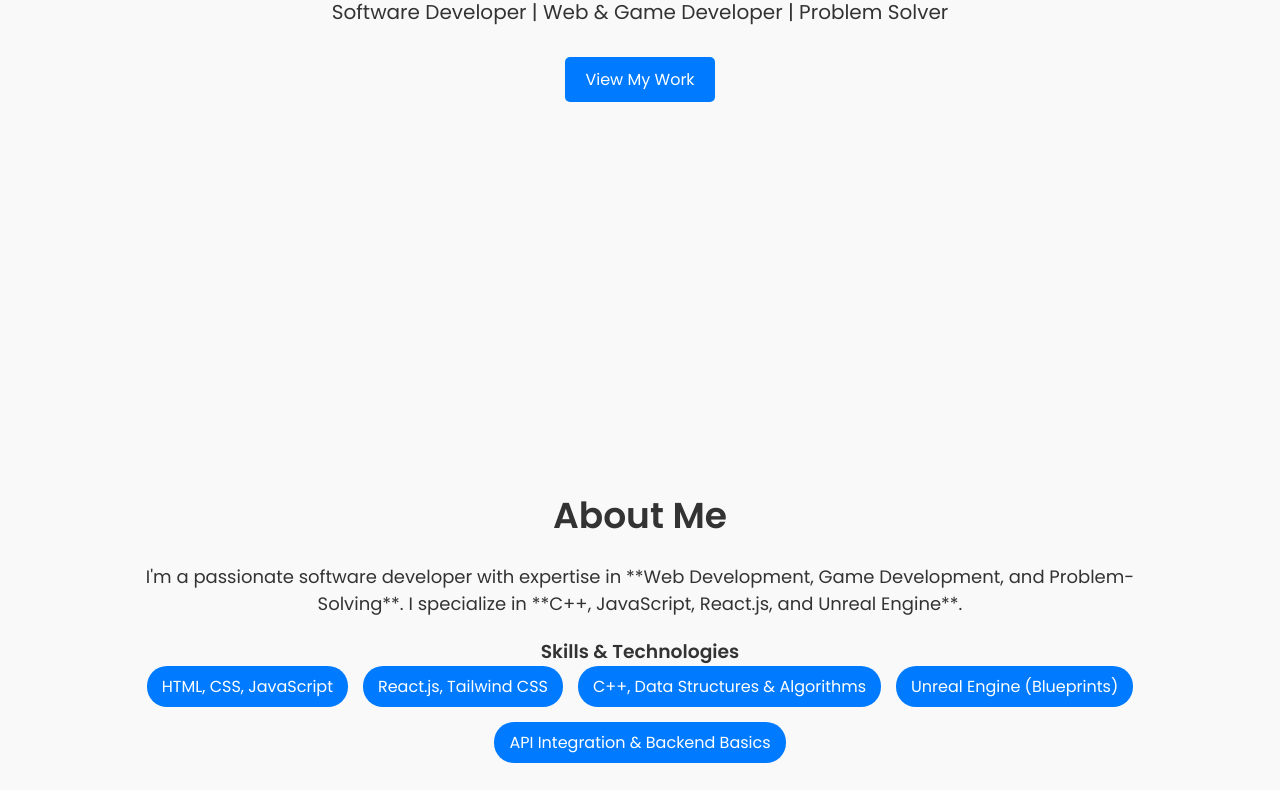
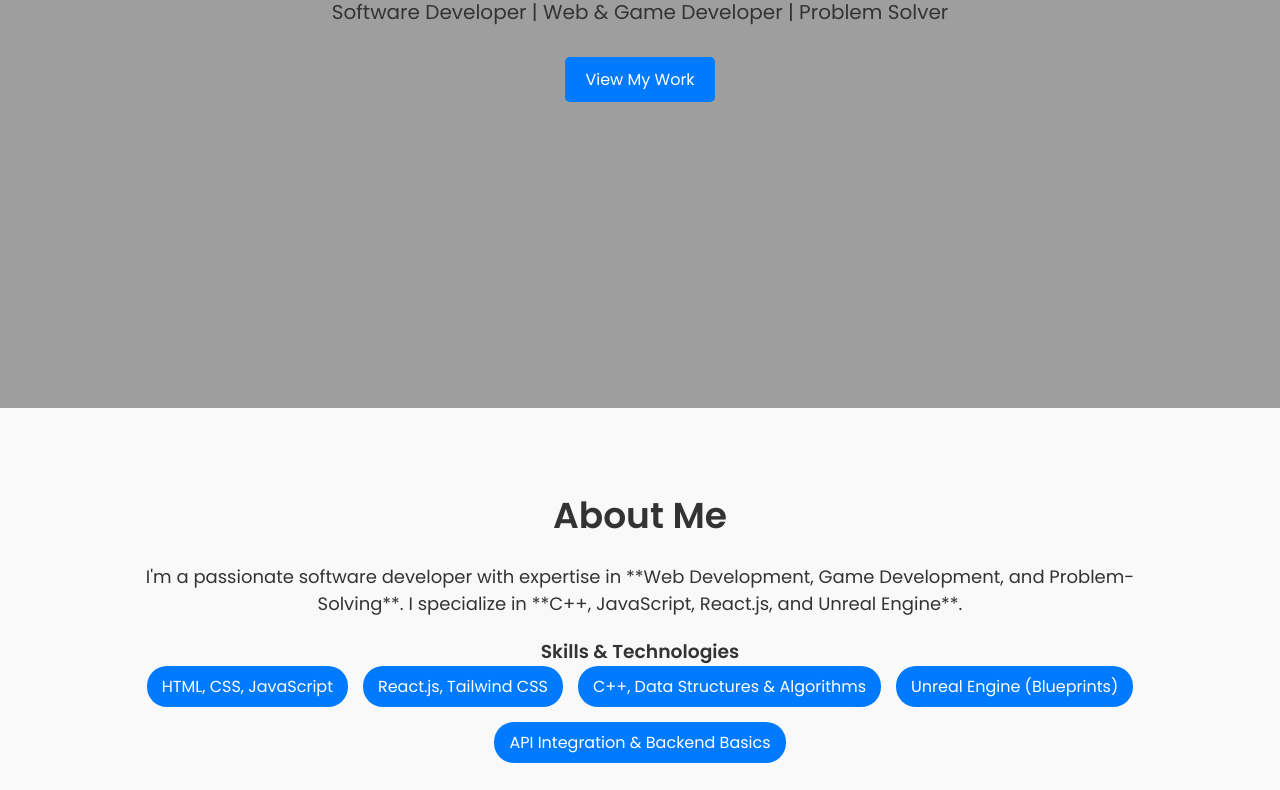
Before and after one commit to Chaten009/First-Resume, a plain HTML site: page index.html in a window 1280 px wide. Shown: the part 392-1182 px from the top of the page. Drawn offline with Linux system fonts and the light colour scheme; the site is published under a folder, as on GitHub Pages, so addresses that start at the root find nothing.

Commit message:
styles.css

```diff
--- a/styles.css
+++ b/styles.css
@@ -56,7 +56,7 @@ body {
     justify-content: center;
     align-items: center;
     text-align: center;
-    background: url('/images/background.jpg') no-repeat center center/cover;
+    background: url('background.jpg') no-repeat center center/cover;
     color: #333;
 }
 
```
